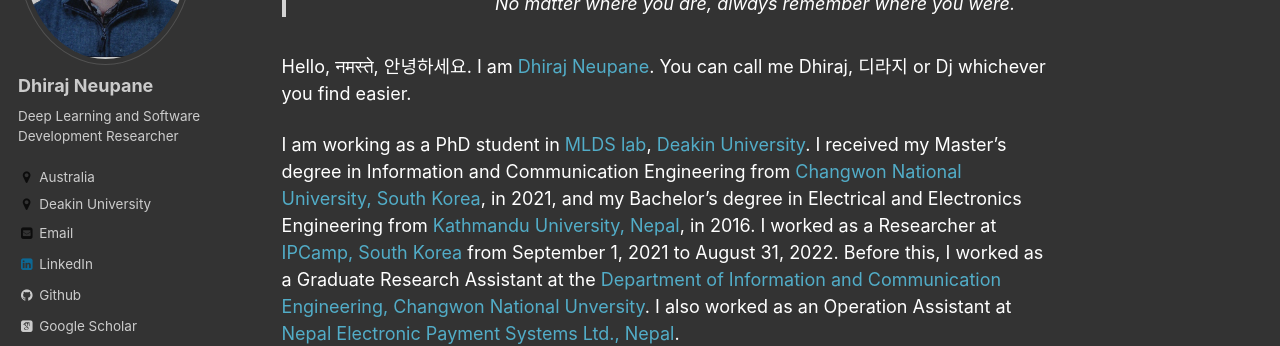
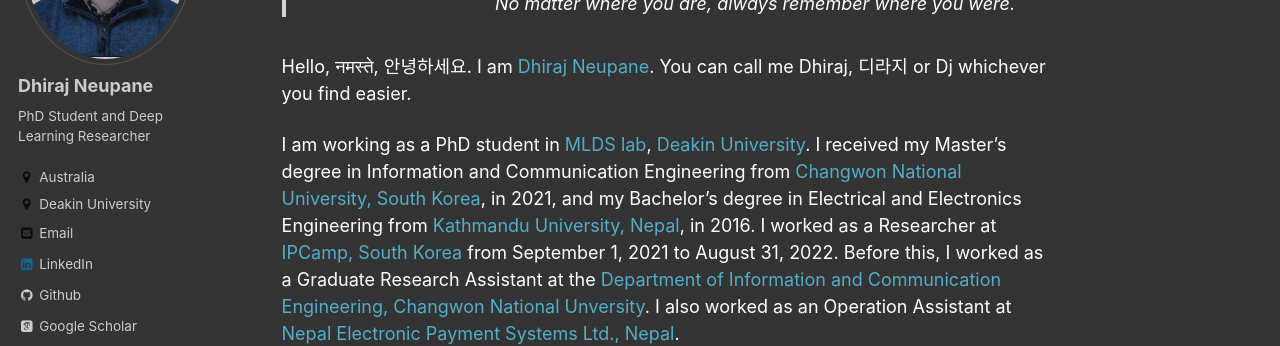
Before and after one commit to dhirajneupane/academicPortfolio, a Jekyll site: the page built from _pages/about.md, in a window 1280 px wide. Shown: the part 269-615 px from the top of the page. Built offline with Jekyll 4.4.1, drawn with Linux system fonts in a browser that asks for light colours; some web fonts are replaced.

Commit message:
Update _config.yml

```diff
--- a/_config.yml
+++ b/_config.yml
@@ -10,7 +10,7 @@ locale                   : "en-US"
 title                    : "Dhiraj Neupane"
 title_separator          : "-"
 name                     : &name "Dhiraj Neupane"
-description              : &description "personal description"
+description              : &description "Academic Portfolio"
 url                      : https://www.dhirajneupane.com.np # the base hostname & protocol for your site e.g. "https://mmistakes.github.io"
 baseurl                  : "" # the subpath of your site, e.g. "/blog"
 repository               : "dhirajneupane/academicsPortfolio_DN"
@@ -82,7 +82,7 @@ analytics:
 author:
   name             : "Dhiraj Neupane"
   avatar           : "Dhiraj_png.png"
-  bio              : "Deep Learning and Software Development Researcher"
+  bio              : "PhD Student and Deep Learning Researcher"
   location         : "Australia"
   employer         : "Deakin University"
   googlescholar    : "https://scholar.google.com/citations?user=KtSkA68AAAAJ&hl=en"
```
